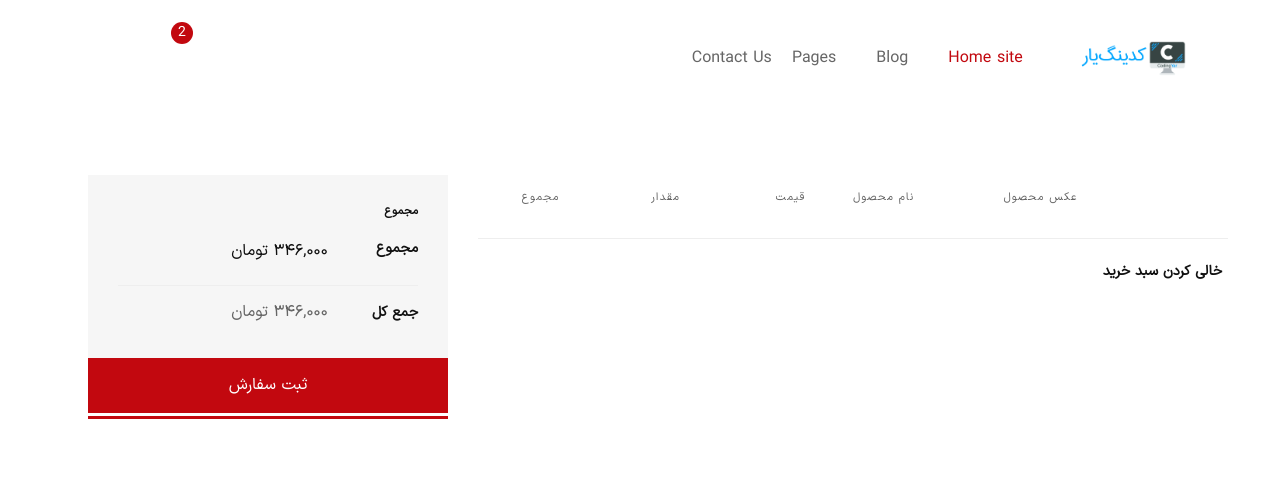
After one commit to alimonirian/Test_Online_Shop, a Django app: page /cart/ in a window 1280 px wide. The commit adds this page. Shown: the top 490 px of the page. Run offline with Django 5.2, Linux system fonts and the light colour scheme; lists and menus that the app fills with data are empty; parts of the project's set-up code (start-up, migrations or seed data) failed here and were passed over; some libraries are stand-ins or nearby versions; some web fonts are replaced.

Commit message:
commit no:19 , commit-subject: moved cart.py and create forms.py in cart

```diff
--- a/cart/forms.py
+++ b/cart/forms.py
@@ -1,5 +1,6 @@
 from django import forms
 
-class addToCartProductForm(forms.Form):
-    QUANTITY_CHOICES = [(i, str(i)) for i in range(1,30)]
+
+class AddToCartProductForm(forms.Form):
+    QUANTITY_CHOICES = [(i, str(i)) for i in range(1, 30)]
     quantity = forms.TypedChoiceField(choices=QUANTITY_CHOICES, coerce=int)
--- /dev/null
+++ b/cart/templates/cart/cart_detail.html
@@ -0,0 +1,111 @@
+{% extends '_base.html' %}
+{% load static %}
+{% load crispy_forms_tags %}
+{% load comment_tags %}
+{% load i18n %}
+{% block page_title %} Cart Detail {% endblock %}
+{% block page_Content %}
+    <!-- Main Content Wrapper Start -->
+    <div class="main-content-wrapper">
+        <div class="page-content-inner ptb--80">
+            <div class="container">
+                <div class="row">
+                    <div class="col-lg-8 mb-md--50">
+                        <form class="cart-form" action="#">
+                            <div class="row no-gutters">
+                                <div class="col-12">
+                                    <div class="table-content table-responsive">
+                                        <table class="table text-center">
+                                            <thead>
+                                            <tr>
+                                                <th>&nbsp;</th>
+                                                <th>عکس محصول</th>
+                                                <th class="text-left">نام محصول</th>
+                                                <th>قیمت</th>
+                                                <th>مقدار</th>
+                                                <th>مجموع</th>
+                                            </tr>
+                                            </thead>
+                                            <tbody>
+                                            {% for item in cart %}
+                                                <tr>
+                                                <td class="product-remove text-left"><a href=""><i
+                                                        class="flaticon flaticon-cross"></i></a></td>
+                                                <td class="product-thumbnail text-left">
+                                                    <img src="assets/img/products/prod-10-70x88.jpg"
+                                                         alt="Product Thumnail">
+                                                </td>
+                                                <td class="product-name wide-column">
+                                                    <h3>
+                                                        <a href="product-details.html">{{ item.product_obj.title}}</a>
+                                                    </h3>
+                                                </td>
+                                                <td class="product-price">
+                                                            <span class="product-price-wrapper">
+                                                                <span class="money">{{item.product_obj.price}} تومان</span>
+                                                            </span>
+                                                </td>
+                                                <td class="product-quantity">
+                                                    <div class="quantity">
+                                                        <input type="number" class="quantity-input" name="qty"
+                                                               id="qty-1" value="{{ item.quantity }}" min="1">
+                                                    </div>
+                                                </td>
+                                                <td class="product-total-price">
+                                                            <span class="product-price-wrapper">
+                                                                <span class="money">{{ item.product_obj.price}} تومان</span>
+                                                            </span>
+                                                </td>
+                                            </tr>
+                                            {% endfor %}
+
+
+
+                                            </tbody>
+                                        </table>
+                                    </div>
+                                </div>
+                            </div>
+                            <div class="row no-gutters border-top pt--20 mt--20">
+                                <div class="col-sm-6 text-sm-right">
+                                    <button type="submit" class="cart-form__btn">خالی کردن سبد خرید</button>
+                                </div>
+                            </div>
+                        </form>
+                    </div>
+                    <div class="col-lg-4">
+                        <div class="cart-collaterals">
+                            <div class="cart-totals">
+                                <h5 class="font-size-14 font-bold mb--15">مجموع</h5>
+                                <div class="cart-calculator">
+                                    <div class="cart-calculator__item">
+                                        <div class="cart-calculator__item--head">
+                                            <span>مجموع</span>
+                                        </div>
+                                        <div class="cart-calculator__item--value">
+                                            <span>۳۴۶,۰۰۰ تومان</span>
+                                        </div>
+                                    </div>
+                                    <div class="cart-calculator__item order-total">
+                                        <div class="cart-calculator__item--head">
+                                            <span>جمع کل</span>
+                                        </div>
+                                        <div class="cart-calculator__item--value">
+                                                <span class="product-price-wrapper">
+                                                    <span class="money">۳۴۶,۰۰۰ تومان</span>
+                                                </span>
+                                        </div>
+                                    </div>
+                                </div>
+                            </div>
+                            <a href="checkout.html" class="btn btn-fullwidth btn-bg-red btn-color-white btn-hover-2">
+                                ثبت سفارش
+                            </a>
+                        </div>
+                    </div>
+                </div>
+            </div>
+        </div>
+    </div>
+    <!-- Main Content Wrapper Start -->
+{% endblock %}
--- /dev/null
+++ b/cart/urls.py
@@ -0,0 +1,10 @@
+from django.urls import (path, include)
+
+from . import views
+
+app_name = 'cart'
+
+urlpatterns = [
+    path('', views.cart_detail_view, name='cart_detail'),
+    path('add/<int:product_id>/', views.add_to_cart_view, name='cart_add'),
+]
--- a/cart/views.py
+++ b/cart/views.py
@@ -1,3 +1,26 @@
-from django.shortcuts import render
+from django.shortcuts import render, get_object_or_404, redirect
 
-# Create your views here.
+from products.models import Product
+from .cart import Cart
+from .forms import AddToCartProductForm
+
+
+def cart_detail_view(request):
+    cart = Cart(request)
+
+    return render(request, 'cart/cart_detail.html',{
+        'cart': cart,
+    })
+
+
+def add_to_cart_view(request, product_id):
+    cart = Cart(request)
+    product = get_object_or_404(Product, id=product_id)
+    form = AddToCartProductForm(request.POST)
+
+    if form.is_valid():
+        cleaned_data = form.cleaned_data
+        quantity = cleaned_data['quantity']
+        cart.add(product, quantity)
+
+    return redirect('cart:cart_detail')
--- a/config/urls.py
+++ b/config/urls.py
@@ -24,6 +24,8 @@ urlpatterns = [
     # path('accounts/', include('django.contrib.auth.urls')),
     # path('accounts/', include('accounts.urls')),
     path('products/', include('products.urls')),
+    path('cart/', include('cart.urls')),
+
 
 
     # Rosetata
--- a/products/views.py
+++ b/products/views.py
@@ -4,12 +4,10 @@ from django.contrib import messages
 from django.contrib.messages.views import SuccessMessageMixin
 from django.urls import reverse, reverse_lazy
 
-
-
 # from . import models
 from .models import Product, ProductComment
 from .forms import ProductCommentForm
-
+from cart.forms import AddToCartProductForm
 
 class ProductListView(generic.ListView):
     queryset = Product.objects.filter(active=True) #show evrithing in model if active filds is true
@@ -32,6 +30,7 @@ class ProductDetailView(generic.DetailView):
     def get_context_data(self, **kwargs):
         context = super().get_context_data(**kwargs)
         context['comment_form'] = ProductCommentForm()
+        context['add_to_cart_form'] = AddToCartProductForm()
         return context
 
 
```
Also changed, not shown: products/templates/products/product_detail.html (+15 -10 lines), products/locale/fa/LC_MESSAGES/django.po, 1 other file.
